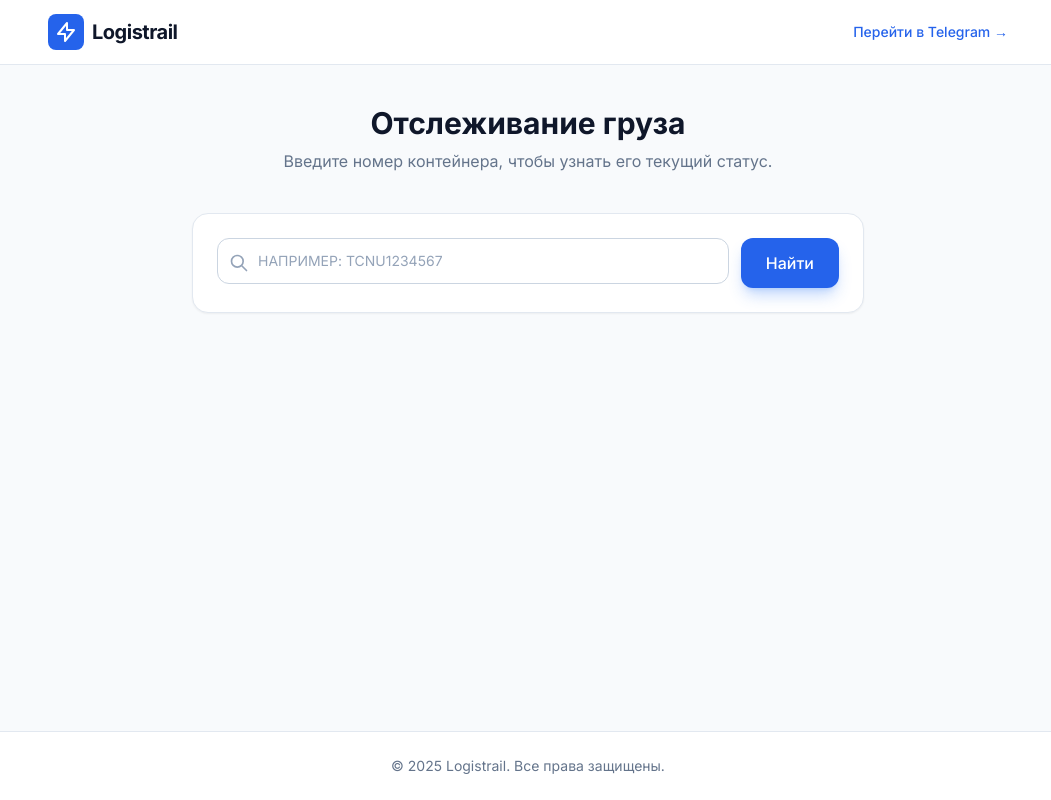
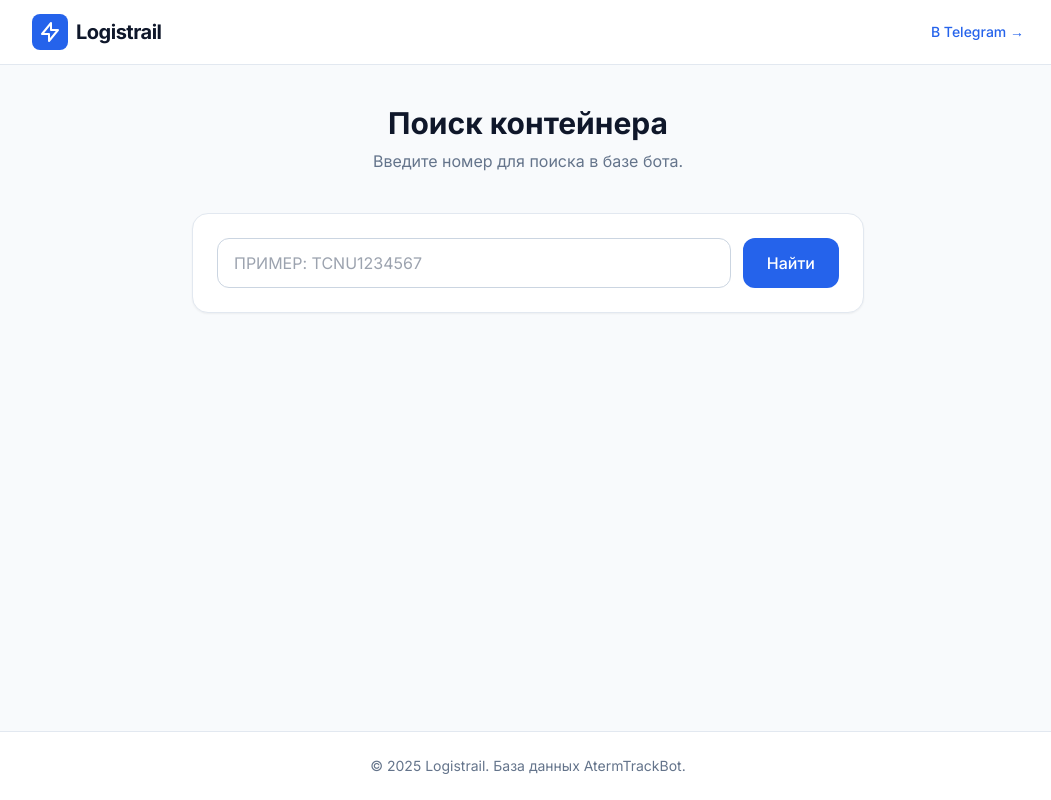
Before and after one commit to kuzyivan/telegram-bot-container-tracker-2, a FastAPI app: page / in a window 1280 px wide. Shown: the whole page, without its empty margins (112-1163 px from the left). Run offline with FastAPI, Linux system fonts and the light colour scheme; parts of the project's set-up code (start-up, migrations or seed data) failed here and were passed over; some libraries are stand-ins or nearby versions.

Commit message:
web/main.pytemplates/index.htmltemplates/base.html

```diff
--- a/templates/base.html
+++ b/templates/base.html
@@ -4,40 +4,29 @@
     <meta charset="UTF-8">
     <meta name="viewport" content="width=device-width, initial-scale=1.0">
     <title>{% block title %}Logistrail{% endblock %}</title>
-
     <script src="https://cdn.tailwindcss.com"></script>
-
     <link href="https://fonts.googleapis.com/css2?family=Inter:wght@300;400;500;600;700&display=swap" rel="stylesheet">
-    <style>
-        body { font-family: 'Inter', sans-serif; }
-    </style>
+    <style>body { font-family: 'Inter', sans-serif; }</style>
 </head>
 <body class="bg-slate-50 text-slate-800 min-h-screen flex flex-col">
-
     <header class="bg-white border-b border-slate-200 sticky top-0 z-50">
-        <div class="max-w-5xl mx-auto px-4 sm:px-6 lg:px-8 h-16 flex items-center justify-between">
+        <div class="max-w-5xl mx-auto px-4 h-16 flex items-center justify-between">
             <div class="flex items-center gap-2">
                 <div class="bg-blue-600 p-1.5 rounded-lg">
                     <svg class="w-6 h-6 text-white" fill="none" stroke="currentColor" viewBox="0 0 24 24"><path stroke-linecap="round" stroke-linejoin="round" stroke-width="2" d="M13 10V3L4 14h7v7l9-11h-7z"></path></svg>
                 </div>
                 <span class="font-bold text-xl tracking-tight text-slate-900">Logistrail</span>
             </div>
-
-            <a href="https://t.me/AtermTrackBot" target="_blank" class="text-sm font-medium text-blue-600 hover:text-blue-700 transition-colors">
-                Перейти в Telegram →
-            </a>
+            <a href="https://t.me/AtermTrackBot" target="_blank" class="text-sm font-medium text-blue-600 hover:text-blue-700">В Telegram →</a>
         </div>
     </header>
-
-    <main class="flex-grow w-full max-w-5xl mx-auto px-4 sm:px-6 lg:px-8 py-10">
+    <main class="flex-grow w-full max-w-5xl mx-auto px-4 py-10">
         {% block content %}{% endblock %}
     </main>
-
     <footer class="bg-white border-t border-slate-200 mt-auto">
         <div class="max-w-5xl mx-auto px-4 py-6 text-center text-sm text-slate-500">
-            &copy; 2025 Logistrail. Все права защищены.
+            &copy; 2025 Logistrail. База данных AtermTrackBot.
         </div>
     </footer>
-
 </body>
 </html>
--- a/templates/index.html
+++ b/templates/index.html
@@ -1,112 +1,54 @@
 {% extends "base.html" %}
-
 {% block title %}Поиск контейнера — Logistrail{% endblock %}
-
 {% block content %}
 <div class="max-w-2xl mx-auto">
-
     <div class="text-center mb-10">
-        <h1 class="text-3xl font-bold text-slate-900 mb-2">Отслеживание груза</h1>
-        <p class="text-slate-500">Введите номер контейнера, чтобы узнать его текущий статус.</p>
+        <h1 class="text-3xl font-bold text-slate-900 mb-2">Поиск контейнера</h1>
+        <p class="text-slate-500">Введите номер для поиска в базе бота.</p>
     </div>
 
     <div class="bg-white p-6 rounded-2xl shadow-sm border border-slate-200 mb-8">
-        <form action="/search" method="get" class="flex flex-col sm:flex-row gap-3">
-            <div class="relative flex-grow">
-                <div class="absolute inset-y-0 left-0 pl-3 flex items-center pointer-events-none">
-                    <svg class="h-5 w-5 text-slate-400" fill="none" stroke="currentColor" viewBox="0 0 24 24"><path stroke-linecap="round" stroke-linejoin="round" stroke-width="2" d="M21 21l-6-6m2-5a7 7 0 11-14 0 7 7 0 0114 0z"></path></svg>
-                </div>
-                <input
-                    type="text"
-                    name="q"
-                    value="{{ query }}"
-                    placeholder="Например: TCNU1234567"
-                    class="block w-full pl-10 pr-3 py-3 border border-slate-300 rounded-xl leading-5 bg-white placeholder-slate-400 focus:outline-none focus:border-blue-500 focus:ring-1 focus:ring-blue-500 sm:text-sm transition duration-150 ease-in-out uppercase"
-                    required
-                >
-            </div>
-            <button type="submit" class="inline-flex justify-center items-center px-6 py-3 border border-transparent text-base font-medium rounded-xl text-white bg-blue-600 hover:bg-blue-700 focus:outline-none focus:ring-2 focus:ring-offset-2 focus:ring-blue-500 transition duration-150 ease-in-out shadow-lg shadow-blue-500/30">
-                Найти
-            </button>
+        <form action="/search" method="get" class="flex gap-3">
+            <input type="text" name="q" value="{{ query }}" placeholder="Пример: TCNU1234567" class="block w-full px-4 py-3 border border-slate-300 rounded-xl focus:ring-2 focus:ring-blue-500 outline-none uppercase" required>
+            <button type="submit" class="px-6 py-3 bg-blue-600 text-white font-medium rounded-xl hover:bg-blue-700 transition">Найти</button>
         </form>
     </div>
 
     {% if data %}
-    <div class="bg-white rounded-2xl shadow-sm border border-slate-200 overflow-hidden animation-fade-in">
+    <div class="bg-white rounded-2xl shadow-sm border border-slate-200 overflow-hidden">
         <div class="bg-slate-50 px-6 py-4 border-b border-slate-200 flex justify-between items-center">
+            <h2 class="text-xl font-bold text-slate-900 font-mono">{{ data.container_number }}</h2>
+            <span class="bg-green-100 text-green-800 px-3 py-1 rounded-full text-xs font-bold">НАЙДЕН</span>
+        </div>
+        <div class="p-6 grid gap-4">
             <div>
-                <span class="text-xs font-semibold text-slate-500 uppercase tracking-wider">Контейнер</span>
-                <h2 class="text-xl font-bold text-slate-900 font-mono mt-0.5">{{ data.container_number }}</h2>
+                <p class="text-sm text-slate-500">Текущая операция</p>
+                <p class="text-lg font-semibold">{{ data.operation }} <span class="text-slate-400">на ст.</span> {{ data.current_station }}</p>
             </div>
-            <div class="bg-green-100 text-green-800 px-3 py-1 rounded-full text-xs font-bold border border-green-200">
-                АКТИВЕН
-            </div>
-        </div>
-
-        <div class="p-6 grid grid-cols-1 md:grid-cols-2 gap-6">
-
-            <div class="col-span-1 md:col-span-2">
-                <div class="flex items-start gap-4">
-                    <div class="flex-shrink-0 mt-1">
-                        <span class="flex h-10 w-10 items-center justify-center rounded-full bg-blue-100">
-                            <svg class="h-6 w-6 text-blue-600" fill="none" stroke="currentColor" viewBox="0 0 24 24"><path stroke-linecap="round" stroke-linejoin="round" stroke-width="2" d="M17.657 16.657L13.414 20.9a1.998 1.998 0 01-2.827 0l-4.244-4.243a8 8 0 1111.314 0z"></path><path stroke-linecap="round" stroke-linejoin="round" stroke-width="2" d="M15 11a3 3 0 11-6 0 3 3 0 016 0z"></path></svg>
-                        </span>
-                    </div>
-                    <div>
-                        <p class="text-sm font-medium text-slate-500">Текущая станция</p>
-                        <p class="text-lg font-semibold text-slate-900">{{ data.current_station }}</p>
-                        <p class="text-sm text-slate-600 mt-1">{{ data.operation }}</p>
-                    </div>
-                </div>
-            </div>
-
-            <div class="space-y-4">
+            <div class="grid grid-cols-2 gap-4">
                 <div>
-                    <p class="text-xs text-slate-500 uppercase">Дата операции</p>
-                    <p class="font-medium text-slate-900">
-                        {{ data.operation_date.strftime('%d.%m.%Y %H:%M') if data.operation_date else '—' }}
-                    </p>
+                    <p class="text-xs text-slate-500 uppercase">Дата</p>
+                    <p class="font-medium">{{ data.operation_date.strftime('%d.%m.%Y %H:%M') if data.operation_date else '—' }}</p>
                 </div>
                 <div>
-                    <p class="text-xs text-slate-500 uppercase">Осталось пути</p>
-                    <p class="font-medium text-slate-900">
-                        {% if data.km_left %}
-                            {{ data.km_left }} км
-                        {% else %}
-                            <span class="text-slate-400">—</span>
-                        {% endif %}
-                    </p>
-                </div>
-            </div>
-
-            <div class="space-y-4">
-                <div>
-                    <p class="text-xs text-slate-500 uppercase">Вагон</p>
-                    <p class="font-medium text-slate-900">{{ data.wagon_number or '—' }}</p>
+                    <p class="text-xs text-slate-500 uppercase">Осталось км</p>
+                    <p class="font-medium">{{ data.km_left or '—' }}</p>
                 </div>
                 <div>
                     <p class="text-xs text-slate-500 uppercase">Поезд</p>
-                    <p class="font-medium text-slate-900">{{ data.train_number or '—' }}</p>
+                    <p class="font-medium">{{ data.train_number or '—' }}</p>
+                </div>
+                <div>
+                    <p class="text-xs text-slate-500 uppercase">Вагон</p>
+                    <p class="font-medium">{{ data.wagon_number or '—' }}</p>
                 </div>
             </div>
-
-        </div>
-
-        <div class="bg-slate-50 px-6 py-3 border-t border-slate-200 text-xs text-slate-500 flex justify-between">
-            <span>Обновлено: {{ data.operation_date.strftime('%d.%m.%Y') if data.operation_date else '' }}</span>
-            <span>Источник: РЖД</span>
         </div>
     </div>
-
     {% elif query %}
-    <div class="bg-red-50 border border-red-200 rounded-xl p-4 text-center">
-        <div class="flex justify-center mb-2">
-            <svg class="h-8 w-8 text-red-400" fill="none" stroke="currentColor" viewBox="0 0 24 24"><path stroke-linecap="round" stroke-linejoin="round" stroke-width="2" d="M12 9v2m0 4h.01m-6.938 4h13.856c1.54 0 2.502-1.667 1.732-3L13.732 4c-.77-1.333-2.694-1.333-3.464 0L3.34 16c-.77 1.333.192 3 1.732 3z"></path></svg>
-        </div>
-        <h3 class="text-lg font-medium text-red-800">Контейнер не найден</h3>
-        <p class="text-red-600 mt-1">Мы не нашли информации по номеру <span class="font-mono font-bold">{{ query }}</span> в нашей базе.</p>
+    <div class="bg-red-50 border border-red-200 rounded-xl p-4 text-center text-red-800">
+        Контейнер <b>{{ query }}</b> не найден в базе.
     </div>
     {% endif %}
-
 </div>
 {% endblock %}
--- a/web/main.py
+++ b/web/main.py
@@ -1,59 +1,48 @@
 # web/main.py
 import sys
 import os
+import asyncio
 from fastapi import FastAPI, Request, Depends, Form
 from fastapi.responses import HTMLResponse
 from fastapi.templating import Jinja2Templates
 from fastapi.staticfiles import StaticFiles
-from sqlalchemy.future import select
+from sqlalchemy import select
 from sqlalchemy.ext.asyncio import AsyncSession
 
 # --- Хак для импорта из родительской папки ---
-# Это нужно, чтобы Python видел файлы models.py, db.py и config.py
 sys.path.append(os.path.join(os.path.dirname(__file__), '..'))
 
 from db import SessionLocal
 from models import Tracking
 
-# Инициализация приложения
 app = FastAPI(title="Logistrail Tracker")
 
-# Подключаем папку с шаблонами (HTML)
+# Подключаем шаблоны
 templates = Jinja2Templates(directory="templates")
 
-# Подключаем статику (если захочешь добавить свои логотипы/картинки в папку static)
-# app.mount("/static", StaticFiles(directory="static"), name="static")
-
-# --- Зависимость (Dependency) для получения сессии БД ---
-# FastAPI сам откроет сессию перед запросом и закроет после
+# Зависимость для БД
 async def get_db():
     async with SessionLocal() as session:
         yield session
 
-# --- 1. Главная страница (GET /) ---
 @app.get("/", response_class=HTMLResponse)
 async def read_root(request: Request):
-    """Отображает главную страницу с формой поиска."""
     return templates.TemplateResponse("index.html", {
         "request": request,
         "data": None,
         "query": ""
     })
 
-# --- 2. Поиск (GET /search) ---
 @app.get("/search", response_class=HTMLResponse)
 async def search_container(
     request: Request,
-    q: str = "",  # q - это параметр из строки запроса ?q=...
+    q: str = "",
     db: AsyncSession = Depends(get_db)
 ):
-    """Обрабатывает поиск контейнера."""
     query_str = q.strip().upper()
     tracking_info = None
 
     if query_str:
-        # Ищем последнюю запись по этому контейнеру
-        # Используем существующую модель Tracking
         result = await db.execute(
             select(Tracking)
             .where(Tracking.container_number == query_str)
```
